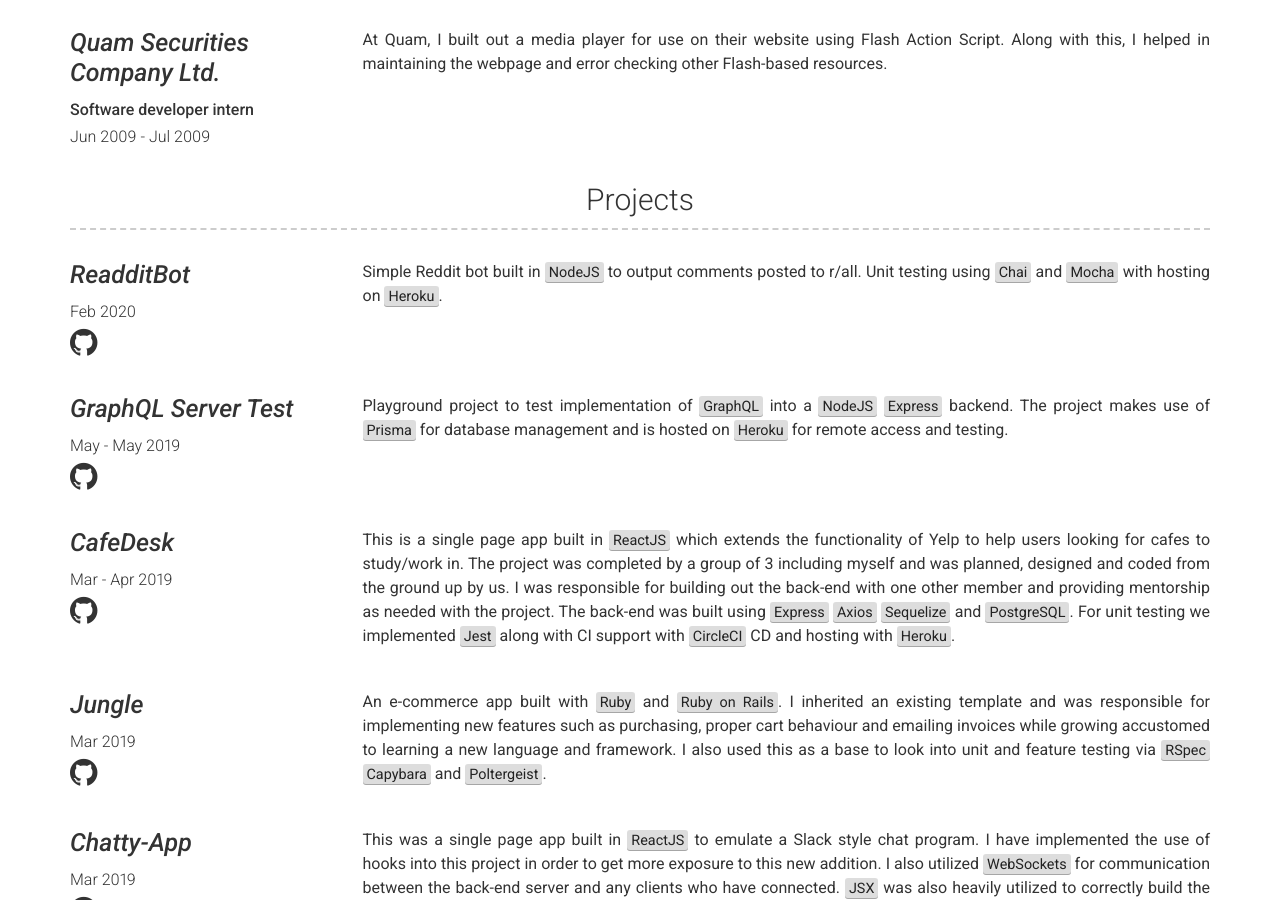
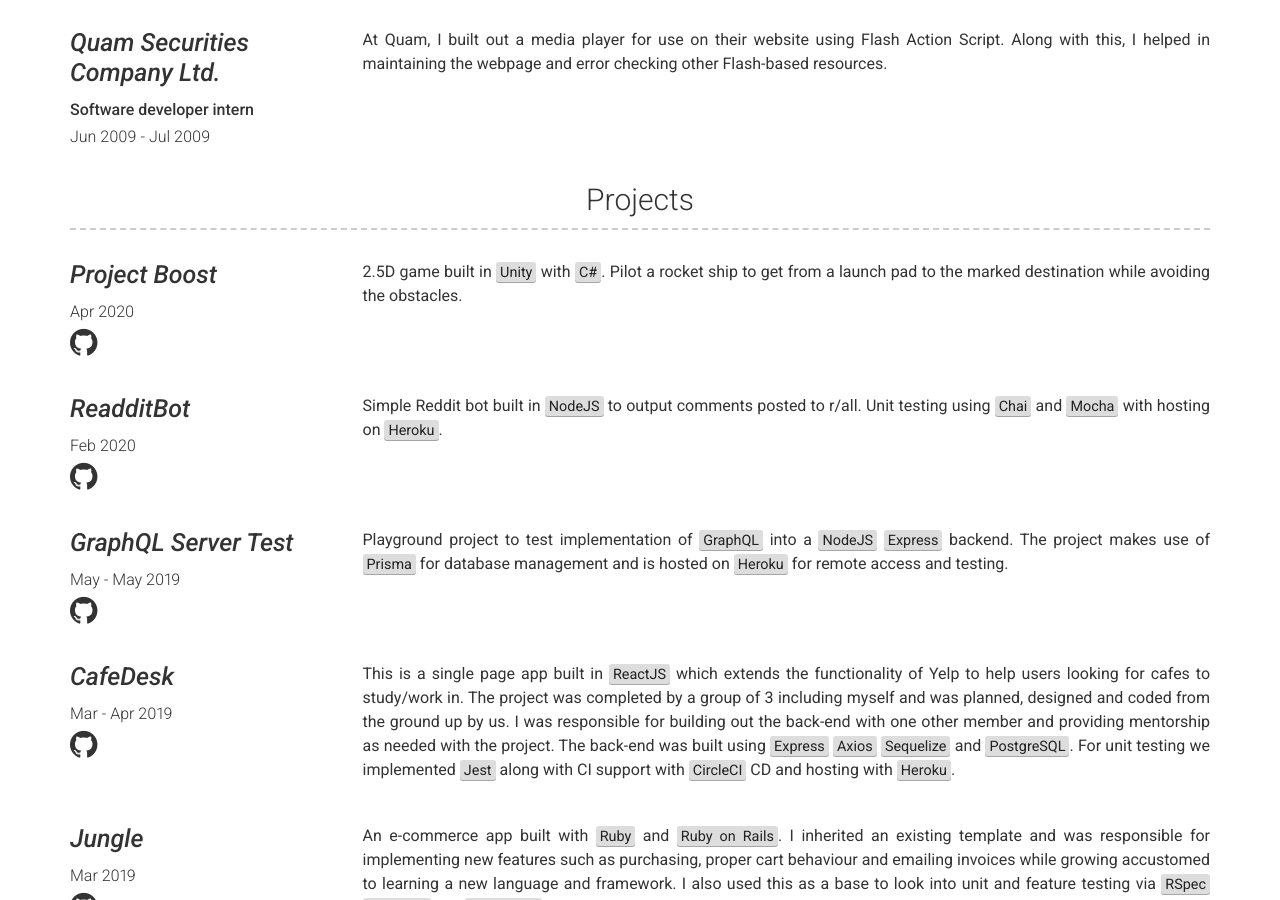
Before and after one commit to YvesDesjardins/YvesDesjardins.github.io, a Jekyll site: the page built from index.md, in a window 1280 px wide and 900 px high, scrolled down 1289 px. Built offline with Jekyll 4.4.1, drawn with Linux system fonts in a browser that asks for light colours.

Commit message:
Update projects.yml

```diff
--- a/_data/projects.yml
+++ b/_data/projects.yml
@@ -1,3 +1,10 @@
+- name: Project Boost
+  date: Apr 2020
+  link: github.com/YvesDesjardins/Project_Boost
+  github: yvesdesjardins/Project_Boost
+  description: | # this will include new lines to allow paragraphs
+    2.5D game built in <mark>Unity</mark> with <mark>C#</mark>. Pilot a rocket ship to get from a launch pad to the marked destination while avoiding the obstacles.
+
 - name: ReadditBot
   date: Feb 2020
   link: github.com/YvesDesjardins/ReadditBot
```
